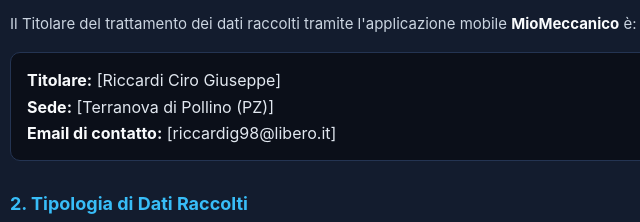
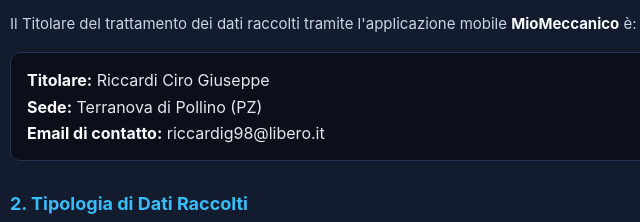
Before and after one commit to piranha9827/miomeccanico-privacy, a plain HTML site: page index.html in a window 1280 px wide. Shown: the part 199-421 px from the top of the page, 250-890 px from the left. Drawn offline with Linux system fonts and the light colour scheme.

Commit message:
Remove brackets from contact information

```diff
--- a/index.html
+++ b/index.html
@@ -45,9 +45,9 @@
     <h2>1. Titolare del Trattamento</h2>
     <p>Il Titolare del trattamento dei dati raccolti tramite l'applicazione mobile <strong>MioMeccanico</strong> è:</p>
     <div class="highlight">
-      <strong>Titolare:</strong> [Riccardi Ciro Giuseppe]<br />
-      <strong>Sede:</strong> [Terranova di Pollino (PZ)]<br />
-      <strong>Email di contatto:</strong> [riccardig98@libero.it]
+      <strong>Titolare:</strong> Riccardi Ciro Giuseppe<br />
+      <strong>Sede:</strong> Terranova di Pollino (PZ)<br />
+      <strong>Email di contatto:</strong> riccardig98@libero.it
     </div>
 
     <h2>2. Tipologia di Dati Raccolti</h2>
```
